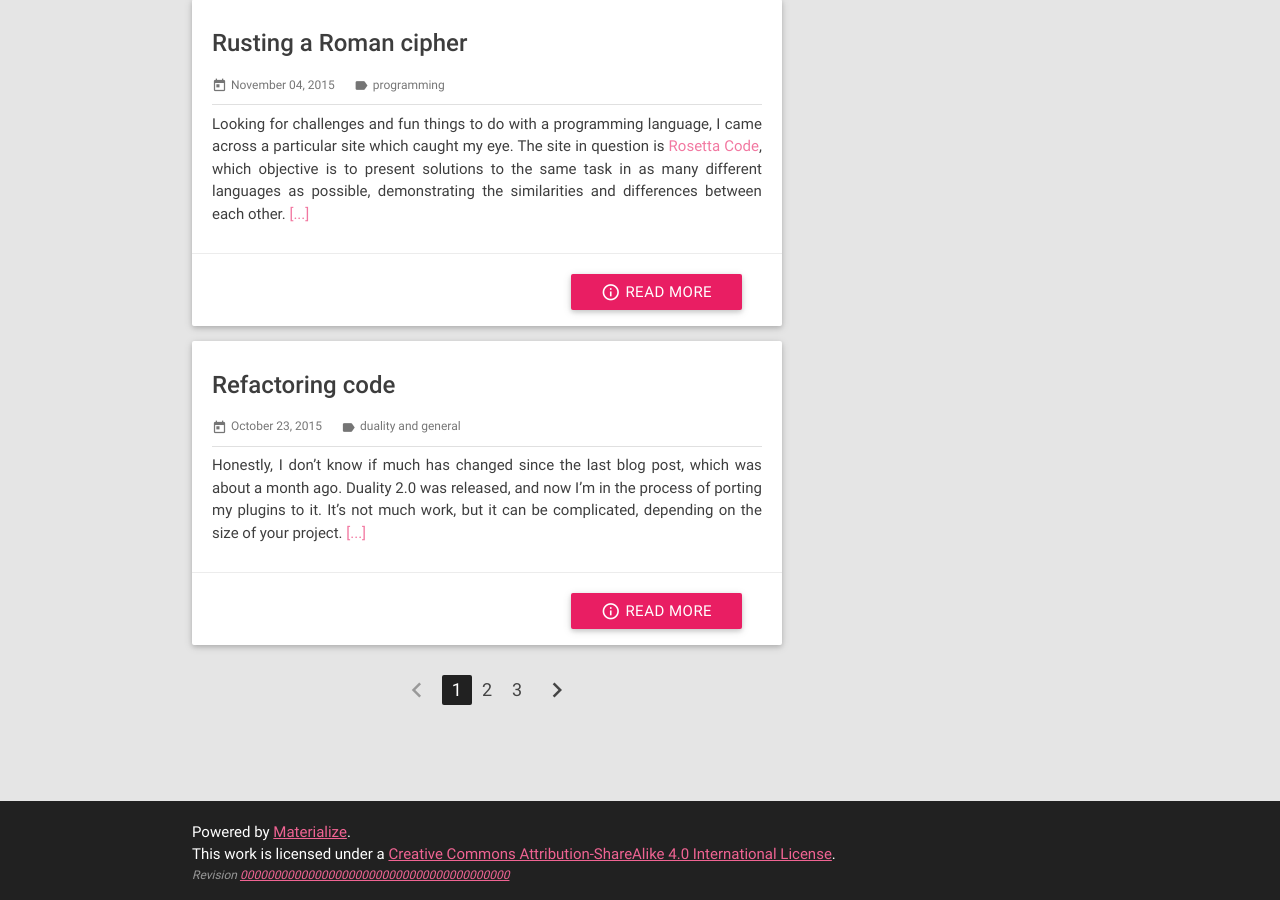
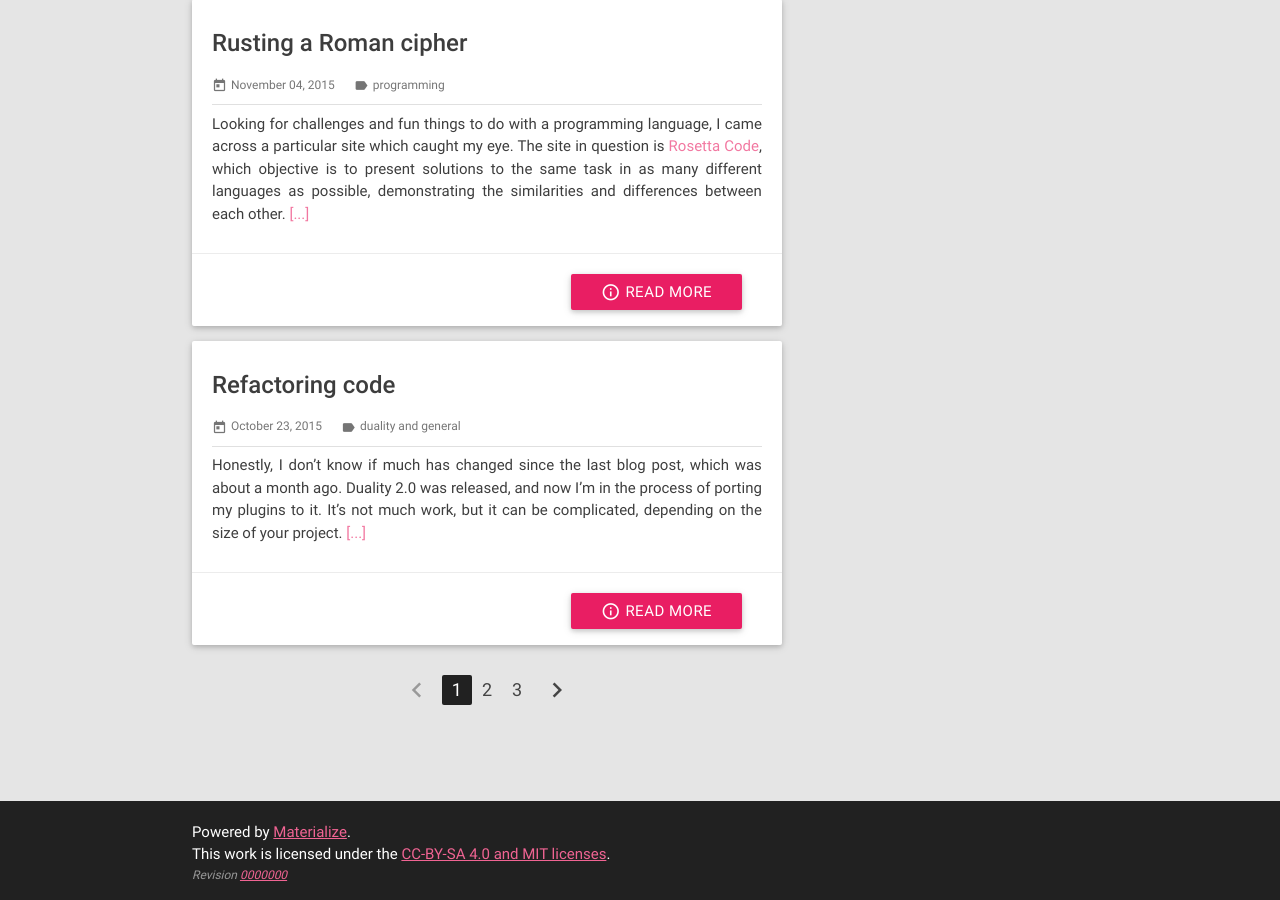
Before and after one commit to kyl3r92/rockytv.github.io, a Jekyll site: the page built from index.html, in a window 1280 px wide and 900 px high, scrolled down 1058 px. Built offline with Jekyll 4.4.1, drawn with Linux system fonts in a browser that asks for light colours; the list of posts is cut into pages by our own code; comment, search, counter and statistics services are not loaded.

Commit message:
Change revision size to 7 characters

```diff
--- a/_includes/footer.html
+++ b/_includes/footer.html
@@ -2,8 +2,8 @@
     <div class="container">
         <div class="copyright-text">
             <span>Powered by <a href="http://materializecss.com/">Materialize</a>.</span>
-            <span>This work is licensed under a <a rel="license" href="https://github.com/RockyTV/rockytv.github.io/LICENSE.md">Creative Commons Attribution-ShareAlike 4.0 International License</a>.</span>
-            <span class="footer-small-text"><i>Revision <a href="{{ site.github.repository_url }}/tree/{{ site.github.build_revision }}">{{ site.github.build_revision }}</a></i></span>
+            <span>This work is licensed under the <a rel="license" href="https://github.com/RockyTV/rockytv.github.io/LICENSE">CC-BY-SA 4.0 and MIT licenses</a>.</span>
+            <span class="footer-small-text"><i>Revision <a href="{{ site.github.repository_url }}/tree/{{ site.github.build_revision }}">{{ site.github.build_revision | slice: 0, 7 }}</a></i></span>
         </div>
     </div>
 </footer>
```
